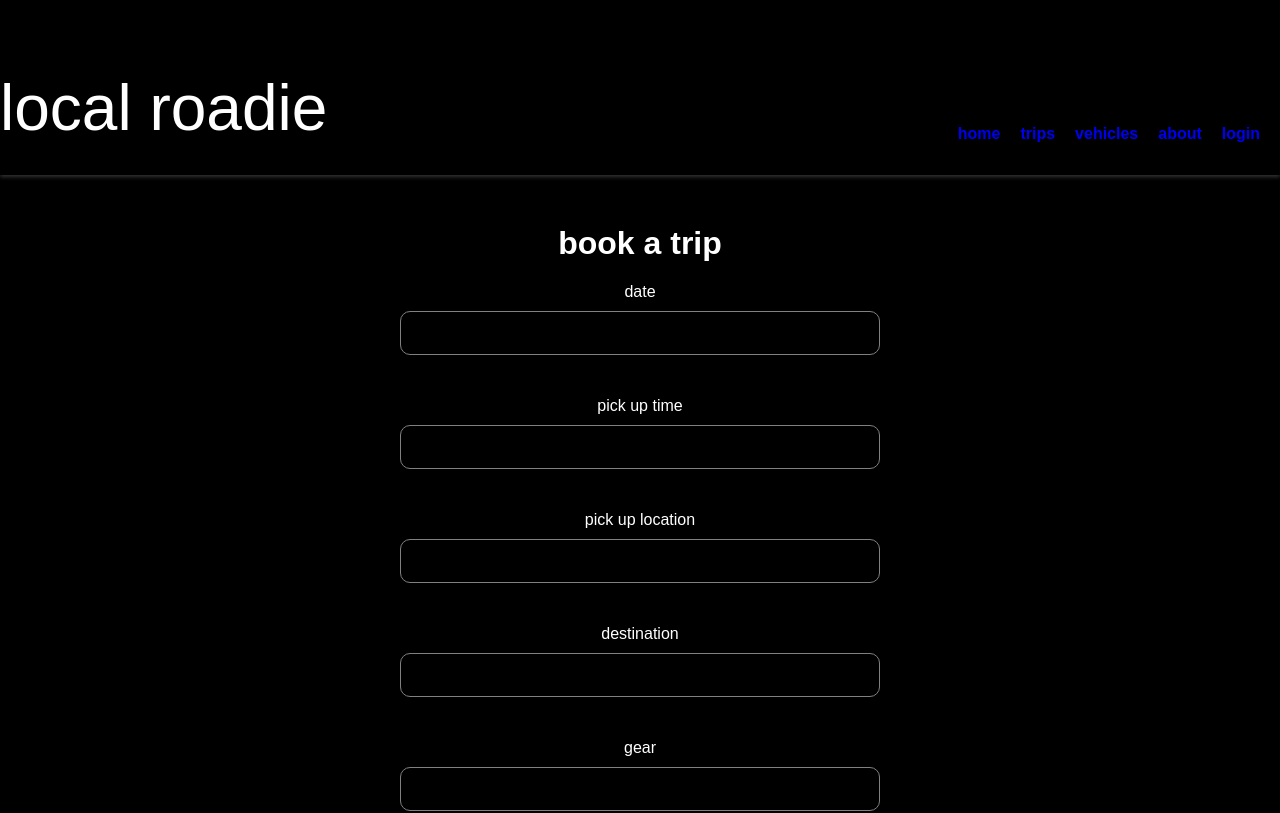
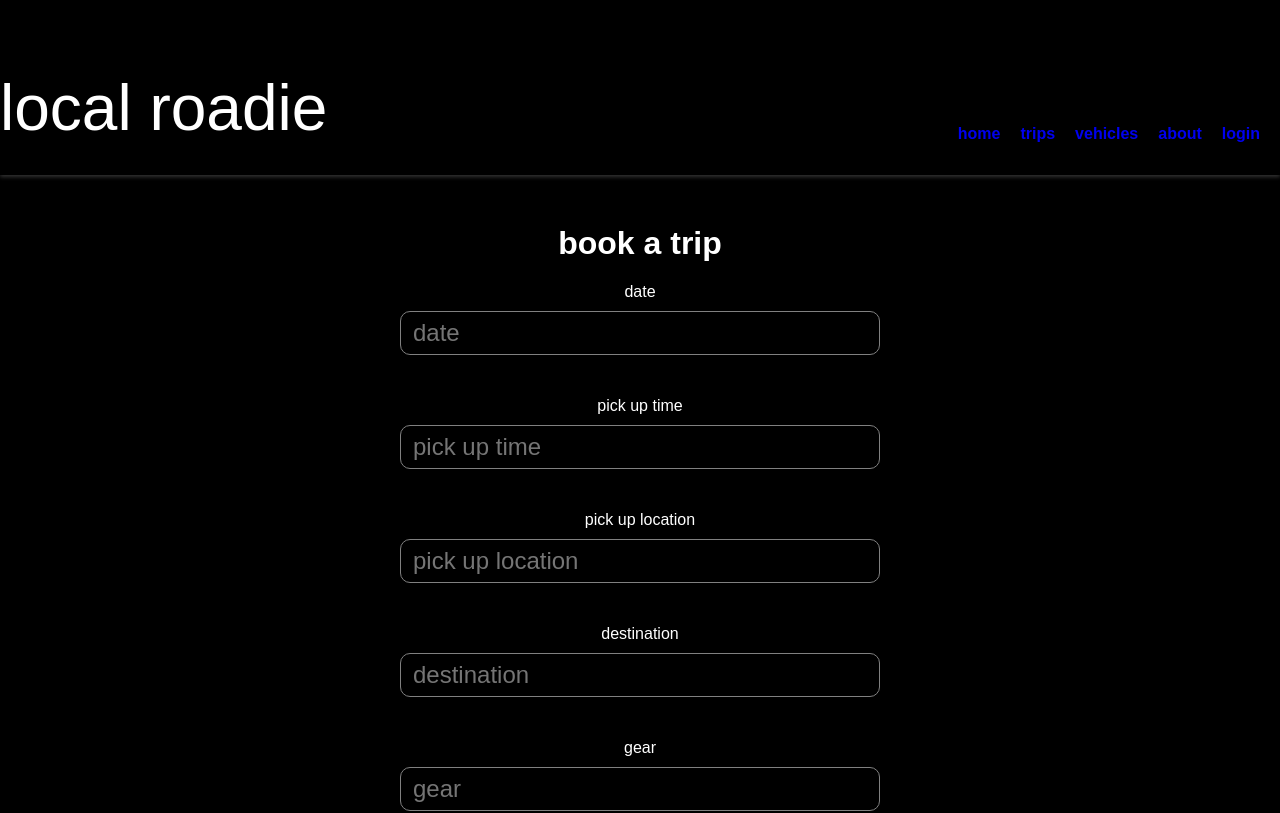
Before and after one commit to russellgochoa/Local-Roadie-frontend, a React (Create React App) app in the folder client/: page / in a window 1280 px wide. Shown: the top 813 px of the page. Built offline with nearby package versions, Linux system fonts and the light colour scheme; no server answers.

Commit message:
add placeholder image for vehicles

```diff
--- a/client/src/App.css
+++ b/client/src/App.css
@@ -73,10 +73,11 @@ a:hover.nav-logo-link {
 }
 
 .vehicle-grid {
+  font-family: 'Barlow Condensed';
   display: flex;
   flex-wrap: wrap;
   justify-content: space-around;
-  font-family: 'Barlow Condensed';
+
 }
 
 .vehicle-card {
--- a/client/src/components/TripForm.jsx
+++ b/client/src/components/TripForm.jsx
@@ -11,19 +11,19 @@ const TripForm = ({setTrip, handleTripChange, handleTripSubmit}) => {
   <h1 className='trip-form-title'>book a trip</h1>
     <form className='trip-form form' onSubmit={e => handleTripSubmit(e) }>
       <label htmlFor="date">date  </label>
-      <input type="string" id="date" name="date" onChange={handleTripChange} />
+      <input type="string" id="date" name="date" onChange={handleTripChange} placeholder="date" />
       <p></p>
       <label htmlFor="pick-up-time">pick up time  </label>
-      <input type="string" id="pick-up-time" name="pickupTime" onChange={handleTripChange} />
+      <input type="string" id="pick-up-time" name="pickupTime" onChange={handleTripChange} placeholder="pick up time" />
       <p></p>
       <label htmlFor="pick-up-location">pick up location  </label>
-      <input type="string" id="pick-up-location" name="pickupLocation" onChange={handleTripChange} />
+      <input type="string" id="pick-up-location" name="pickupLocation" onChange={handleTripChange} placeholder="pick up location" />
       <p></p>
       <label htmlFor="destination">destination  </label>
-      <input type="string" id="destination" name="destination" onChange={handleTripChange} />
+      <input type="string" id="destination" name="destination" onChange={handleTripChange} placeholder="destination" />
       <p></p>
       <label htmlFor="gear">gear  </label>
-      <input type="text" id="gear" name="gear" onChange={handleTripChange} />
+      <input type="text" id="gear" name="gear" onChange={handleTripChange} placeholder="gear" />
       <p></p>
       <label htmlFor="vehicle">transport  </label>
       <select name="vehicleId" id="vehicle-options" onChange={handleTripChange}>
--- a/client/src/components/UpdateTripForm.jsx
+++ b/client/src/components/UpdateTripForm.jsx
@@ -46,7 +46,7 @@ return trip ? (
           name="date"
           date="date"
           type="string"
-          placeholder="Date"
+          placeholder="date"
           value={formValues.date}
           required
           />
@@ -57,7 +57,7 @@ return trip ? (
           onChange={handleChange}
           name="pickupTime"
           type="string"
-          placeholder="Pick Up Time"
+          placeholder="pick up time"
           value={formValues.pickupTime}
           required
           />
@@ -68,7 +68,7 @@ return trip ? (
           onChange={handleChange}
           name="pickupLocation"
           type="string"
-          placeholder="Pick Up Location"
+          placeholder="pick up location"
           value={formValues.pickupLocation}
           required
           />
@@ -79,7 +79,7 @@ return trip ? (
           onChange={handleChange}
           name="destination"
           type="string"
-          placeholder="Destination"
+          placeholder="destination"
           value={formValues.destination}
           required
           />
@@ -90,7 +90,7 @@ return trip ? (
           onChange={handleChange}
           name="gear"
           type="string"
-          placeholder="Gear"
+          placeholder="gear"
           value={formValues.gear}
           required
           />
--- a/client/src/components/Vehicles.jsx
+++ b/client/src/components/Vehicles.jsx
@@ -1,23 +1,21 @@
 import { useNavigate } from "react-router-dom"
-
-import { Link } from 'react-router-dom'
 
 
 const Vehicles = (props) => {
   let navigate = useNavigate()
 
-  const addVehicle = (vehicle) => {
-    navigate(`${vehicle.id}`)
-  }
+  // const addVehicle = (vehicle) => {
+  //   navigate(`${vehicle.id}`)
+  // }
 
   return (
     <div className="vehicle-grid">
       {
       props.vehicles.map((vehicle) => (
         <div className="vehicle-card"  key={vehicle.id}>
-          <img style={{ display: 'block' }} src={vehicle.img} alt={vehicle.type} />
-          <h3>{vehicle.type}</h3>
-
+          <img style={{ display: 'block' }} src="https://i.imgur.com/oA2duRu.jpg" alt={vehicle.type} />
+          <h4>{vehicle.type}</h4>
+          <h4>{vehicle.make}</h4>
         </div>
 
       ))}
@@ -27,6 +25,6 @@ const Vehicles = (props) => {
   )
 }
 
-// onClick={() => addVehicle(vehicle)}
+
 
 export default Vehicles
```
Also changed, not shown: client/src/App.js (+1 -20 lines).
